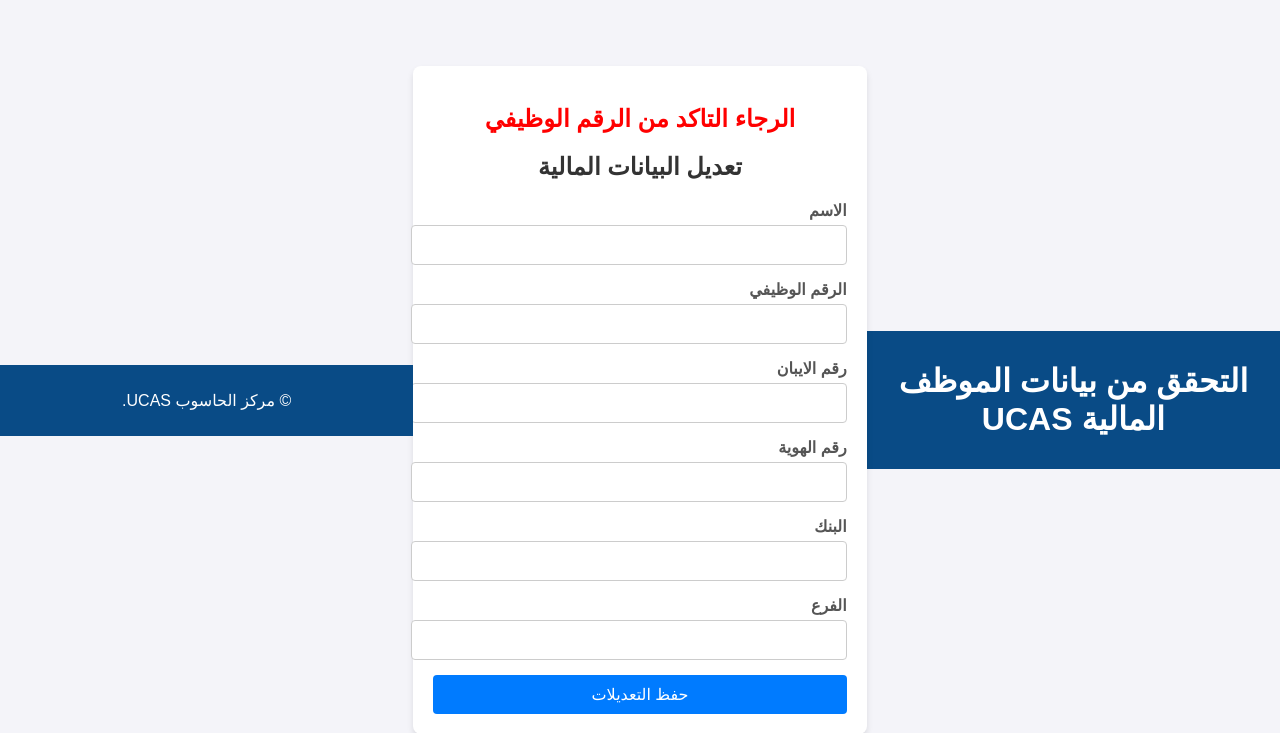
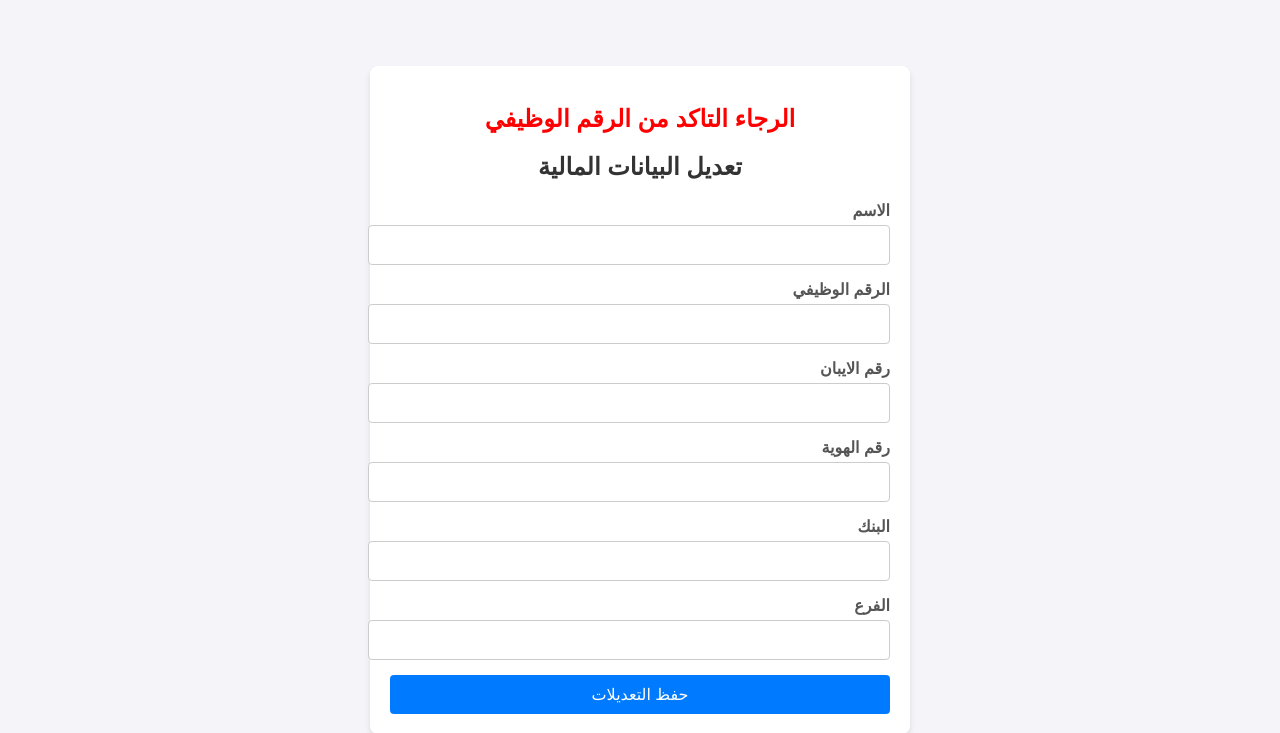
Before and after one commit to hassanpydev/ucasfin, a Django app: page /edit-client-data/1 in a window 1280 px wide. Shown: the top 733 px of the page. Run offline with Django 4.2, Linux system fonts and the light colour scheme; data that the repository does not hold is empty.

Commit message:
local commit

```diff
--- a/templates/dataFin/edit_client_data.html
+++ b/templates/dataFin/edit_client_data.html
@@ -29,13 +29,6 @@
             text-align: center;
             margin-bottom: 20px;
             color: #333;
-        }
-        header, footer {
-            width: 100%;
-            background-color: #094B86;
-            color: #fff;
-            text-align: center;
-            padding: 10px 0;
         }
         .form-group {
             margin-bottom: 15px;
@@ -79,9 +72,6 @@
     </style>
 </head>
 <body>
-<header>
-        <h1>{% block header_title %}التحقق من بيانات الموظف المالية UCAS{% endblock %}</h1>
-    </header>
     <div class="container">
         {% if msg %}
         	<h2 style="color: red" class="alert-danger" >{{ msg }}</h2>
@@ -117,8 +107,5 @@
         </form>
     </div>
 </body>
-<footer>
-        <p>&copy; مركز الحاسوب UCAS.</p>
-    </footer>
 
 </html>
--- a/ucasFinData/views.py
+++ b/ucasFinData/views.py
@@ -8,11 +8,11 @@ def index(request):
         id_number = request.POST.get("idNumber")
         emp = Employee.objects.filter(emp_num=employment_number , employee_id=id_number).first()
         if emp:
-            return render(request,"dataFin/edit_client_data.html",context={"emp":emp})
+            return render(request,"dataFin/index.html",context={"emp":emp})
         else:
             return HttpResponse("User Not Found")
 
-    return render(request,"dataFin/edit_client_data.html")
+    return render(request,"dataFin/index.html")
 
 def edit_client(request,id):
     try:
```
